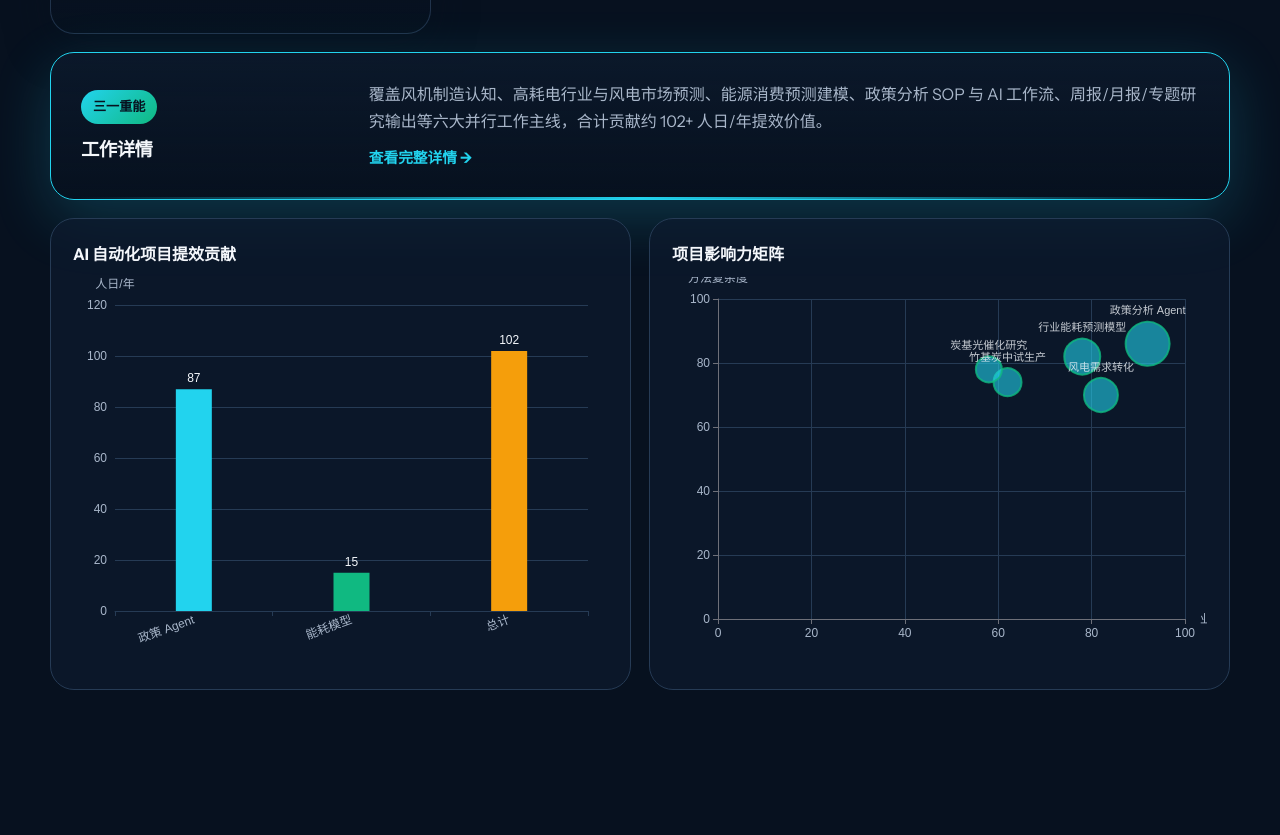
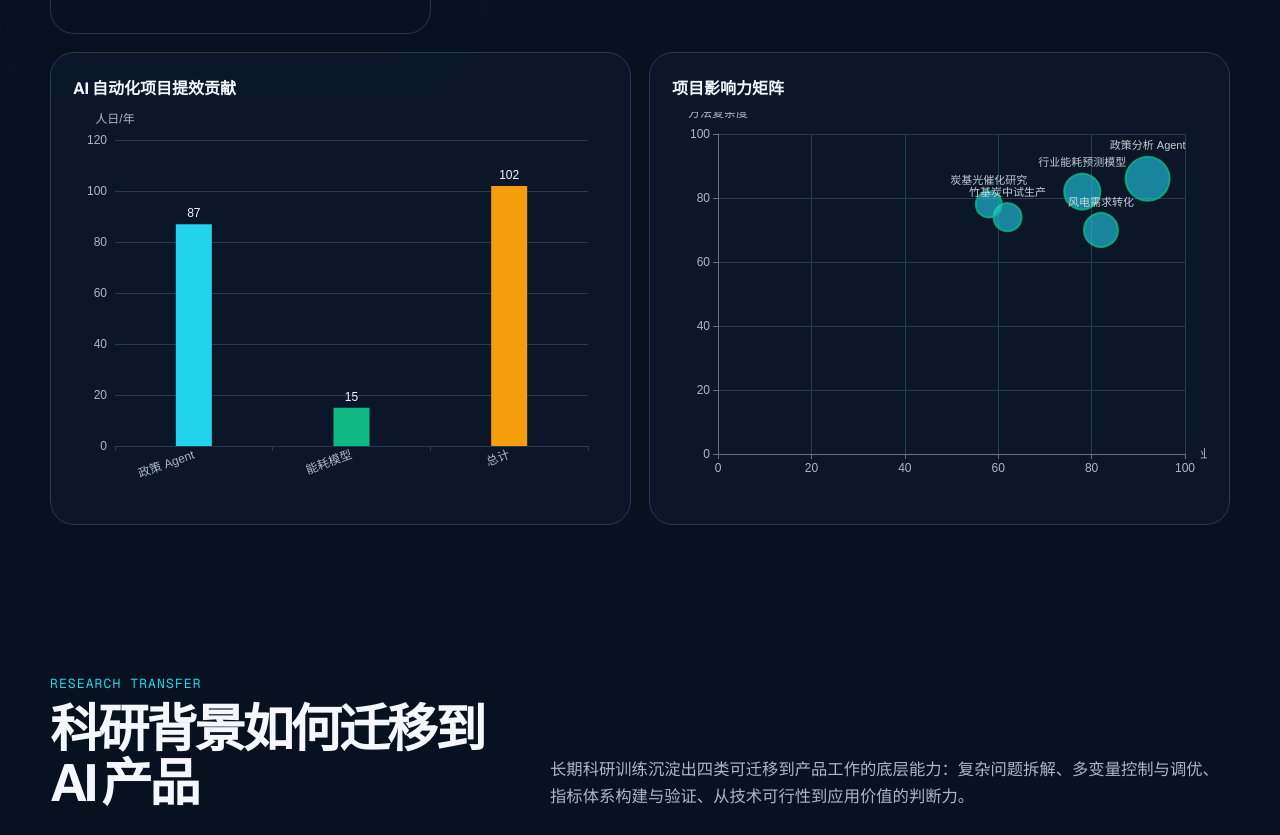
Before and after one commit to RongShaowen/ai-product-resume, a plain HTML site: page ai-product-resume.html in a window 1280 px wide. Shown: the part 3992-4827 px from the top of the page. Drawn offline with Linux system fonts and the light colour scheme.

Commit message:
Remove duplicate SANY summary entry

```diff
--- a/ai-product-resume.html
+++ b/ai-product-resume.html
@@ -972,17 +972,6 @@
           </article>
         </div>
 
-        <a class="card linked reveal" href="sany-work-summary.html" style="text-decoration:none;display:grid;grid-template-columns:minmax(0,.32fr) minmax(0,1fr);gap:22px;align-items:center;margin-top:18px;padding:28px 30px">
-          <div>
-            <div style="display:inline-flex;padding:6px 12px;border-radius:999px;color:var(--bg);background:linear-gradient(135deg,var(--accent),var(--accent2));font-weight:700;font-family:var(--font-mono);font-size:.82rem">三一重能</div>
-            <h3 style="margin-top:14px">工作详情</h3>
-          </div>
-          <div>
-            <p style="margin-bottom:10px">覆盖风机制造认知、高耗电行业与风电市场预测、能源消费预测建模、政策分析 SOP 与 AI 工作流、周报/月报/专题研究输出等六大并行工作主线，合计贡献约 102+ 人日/年提效价值。</p>
-            <span style="display:inline-flex;align-items:center;gap:6px;color:var(--accent);font-weight:700;font-size:.92rem">查看完整详情 →</span>
-          </div>
-        </a>
-
         <div class="grid cols-2" style="margin-top:18px">
           <figure class="chart-figure reveal">
             <figcaption>AI 自动化项目提效贡献</figcaption>
```
Also changed, not shown: index.html (+0 -11 lines).
